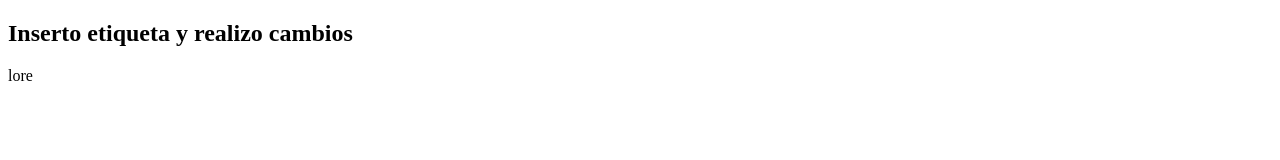
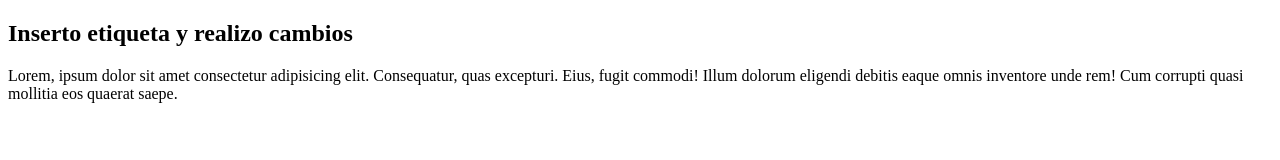
Before and after one commit to mapulgarin2/ejemplogithub, a plain HTML site: page index.html in a window 1280 px wide. Drawn offline with Linux system fonts and the light colour scheme.

Commit message:
Realizo cambios en funciones.js y index.html

```diff
--- a/index.html
+++ b/index.html
@@ -8,7 +8,7 @@
 </head>
 <body>
     <h2>Inserto etiqueta y realizo cambios</h2>
-    <p>lore</p>
+    <p>Lorem, ipsum dolor sit amet consectetur adipisicing elit. Consequatur, quas excepturi. Eius, fugit commodi! Illum dolorum eligendi debitis eaque omnis inventore unde rem! Cum corrupti quasi mollitia eos quaerat saepe.</p>
 
 </body>
 </html>
```
